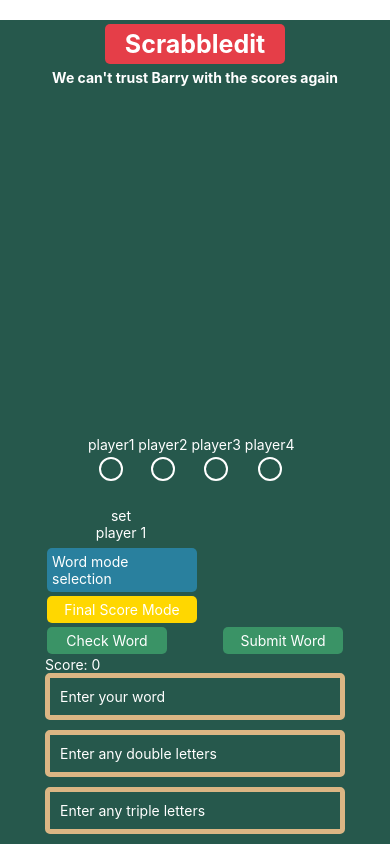
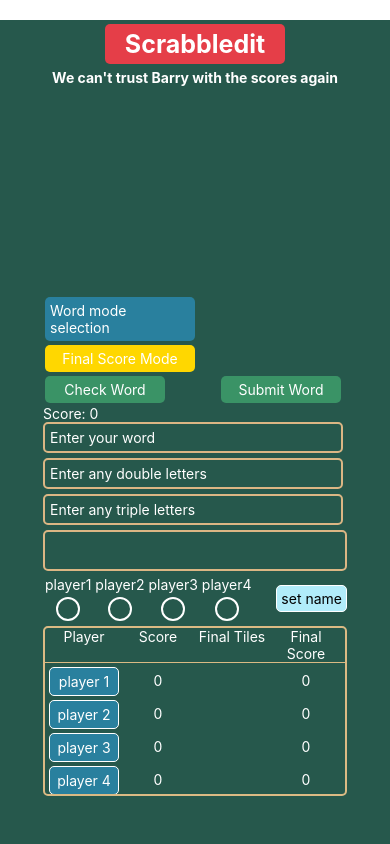
Before and after one commit to TomBirbeck/scrabbleditreactnative, a React Native app: screen / in a window 390 px wide. Built offline with nearby package versions, Linux system fonts and the light colour scheme.

Commit message:
reconfigured wordcontext

```diff
--- a/App.tsx
+++ b/App.tsx
@@ -1,20 +1,20 @@
 import { useState } from 'react';
-import { StyleSheet, SafeAreaView } from 'react-native';
+import { StyleSheet, SafeAreaView, View } from 'react-native';
 import Display from './components/Display';
 import Header from './components/Header';
-import WordScore from './components/WordScore';
 import WordContext from './utilities/wordContext';
 
 export default function App() {
   const [context, setContext] = useState([''])
   return (
-    <WordContext.Provider value={context}>
+    <WordContext.Provider value={[context, setContext]}>
       <SafeAreaView style={styles.container}>
       <Header/>
+      <View style={styles.display}>
       <Display/>
-      <WordScore setContext={setContext}/>
+      </View>
       </SafeAreaView>
-    </WordContext.Provider>
+   </WordContext.Provider>
     );
 }
 
@@ -25,4 +25,7 @@ const styles = StyleSheet.create({
     alignItems: 'center',
     marginTop: 20,
   },
+  display: {
+    flex: 2,
+  },
 });
--- a/components/Display.tsx
+++ b/components/Display.tsx
@@ -1,8 +1,9 @@
-import { FlatList, SafeAreaView, StyleSheet, View } from "react-native"
+import { FlatList, StyleSheet, View } from "react-native"
 import {useContext, useState} from 'react'
 import WordContext from "../utilities/wordContext"
 import DisplayWord from "./DisplayWord"
 import Scoreboard from "./Scoreboard"
+import WordScore from "./WordScore"
 
 const Display = () => {
     const word = useContext(WordContext)
@@ -11,17 +12,24 @@ const [player2, setPlayer2] = useState({ id: 2, name: 'player 2', score: 0 });
     const [player3, setPlayer3] = useState({ id: 3, name: 'player 3', score: 0 });
     const [player4, setPlayer4] = useState({ id: 4, name: 'player 4', score: 0 });
     const [finalTiles, setFinalTiles] = useState([]);
-
+    // const [context, setContext] = useState([''])
 
     return(
+        // <WordContext.Provider value={[context, setContext]}>
         <View style={styles.list}>
+            <View>
             <FlatList
             horizontal={true}
             style={styles.list}
-            data={word}
+            data={word[0]}
             keyExtractor={item=>item}
             renderItem={({item})=>(<DisplayWord letter={item}/>)}
             />
+            </View>
+            <View>
+                <WordScore/>
+            </View>
+            <View>
             <Scoreboard
             player1={player1}
             player2={player2}
@@ -34,13 +42,15 @@ const [finalTiles, setFinalTiles] = useState([]);
             finals={finalTiles}
             />
             </View>
+        </View>
+        // </WordContext.Provider>
     )
 }
 
 const styles = StyleSheet.create({
     list: {
-        flex: 2
-    }
+        flex: 1
+    },
 })
 
 export default Display
--- a/components/Scoreboard.tsx
+++ b/components/Scoreboard.tsx
@@ -85,10 +85,22 @@ const Scoreboard = ({player1, player2, player3, player4, setPlayer1, setPlayer2,
         }
     }
 
-    console.log(players)
     return (
-        <View>
-{/* <View style={styles.table}>
+<View>
+    <View>
+        <TextInput style={styles.nameInput} value={newName} onChangeText={setNewName}/>
+        <View style={styles.radioContainer}>
+<FlatList
+    horizontal={true}
+    data={RADIO}
+    keyExtractor={item=>item}
+    renderItem={(radio)=>(<RadioButton setPlayer={setPlayer} player={radio.item}/>)}/>
+<TouchableOpacity onPress={()=>{handleSubmitPlayer(newName, player)}}>
+    <Text style={styles.setNameButton}>set name</Text>
+</TouchableOpacity>
+        </View>
+    </View>
+    <View style={styles.table}>
     <View style={styles.tableHeader}>
         <Text style={styles.headerText}>Player</Text>
         <Text style={styles.headerText}>Score</Text>
@@ -107,23 +119,15 @@ const Scoreboard = ({player1, player2, player3, player4, setPlayer1, setPlayer2,
             </View>
         )}
          />
-</View> */}
-<FlatList
-    horizontal={true}
-    data={RADIO}
-    keyExtractor={item=>item}
-    renderItem={(radio)=>(<RadioButton setPlayer={setPlayer} player={radio.item}/>)}/>
-<TextInput value={newName} onChangeText={setNewName}/>
-<TouchableOpacity onPress={()=>{handleSubmitPlayer(newName, player)}}>
-    <Text style={styles.bodyText}>set player 1</Text>
-</TouchableOpacity>
+    </View>
 </View>
     )
 }
 
 const styles = StyleSheet.create({
     table: {
-        borderWidth: 4,
+        borderWidth: 2,
+        borderRadius: 5,
         borderColor: '#DBBA84',
         height: 170
     },
@@ -132,7 +136,7 @@ const styles = StyleSheet.create({
         width: 300,
         justifyContent: 'space-evenly',
         borderBottomWidth: 1,
-        borderBottomColor: '#DBBA84'
+        borderBottomColor: '#DBBA84',
     },
     headerText: {
         color: 'white',
@@ -157,6 +161,26 @@ const styles = StyleSheet.create({
         borderColor: 'white',
         borderRadius: 5
     },
+    radioContainer: {
+        flexDirection: 'row',
+        marginBottom: 5,
+        alignItems: 'center'
+    },
+    setNameButton: {
+        backgroundColor: '#B1ECFA',
+        borderWidth: 1,
+        borderColor: 'white',
+        borderRadius: 5,
+        padding: 4,
+    },
+    nameInput: {
+            borderWidth: 2,
+            color: 'white',
+            borderColor: '#DBB684',
+            padding: 10,
+            borderRadius: 5,
+            marginBottom: 5,
+        },
 
 
 })
--- a/components/WordScore.tsx
+++ b/components/WordScore.tsx
@@ -1,10 +1,11 @@
-import React, {useState, useCallback, useEffect} from'react'
-import { View, Text, TextInput, StyleSheet, TouchableOpacity, Switch, FlatList } from 'react-native'
+import React, {useState, useCallback, useEffect, useContext} from'react'
+import { View, Text, TextInput, StyleSheet, TouchableOpacity, Switch, FlatList, SafeAreaView } from 'react-native'
 import { calculateScrabbleScore } from '../utilities/scoreCalc'
+import WordContext from '../utilities/wordContext'
 
-interface ScoreProps {
-setContext: React.Dispatch<React.SetStateAction<string[]>>
-}
+// interface ScoreProps {
+// setContext: React.Dispatch<React.SetStateAction<string[]>>
+// }
 
 type wordModes = {
         name: string;
@@ -13,7 +14,7 @@ type wordModes = {
 
 }
 
-const WordScore = ({setContext}: ScoreProps) => {
+const WordScore = () => {
     const [word, setWord] = useState('')
     const [doubles, setDoubles] = useState('')
     const [triples, setTriples] = useState('')
@@ -28,6 +29,7 @@ const WordScore = ({setContext}: ScoreProps) => {
     const [score, setScore] = useState(0)
     const [passScore, setPassScore] = useState(0)
     const [finalTiles, setFinalTiles] = useState<number[]>([]);
+    const [context, setContext] = useContext(WordContext)
 
 
     const WORDMODES: wordModes[]= [
@@ -41,6 +43,8 @@ const WordScore = ({setContext}: ScoreProps) => {
     useEffect(()=>{
         setContext(word.trim().toUpperCase().split(''))
     },[word])
+
+    console.log(context)
 
     const handleWordCheck = useCallback((word: string, doubles: string, triples: string) => {
         const wordSplit = word.trim().toUpperCase().split('')
@@ -102,7 +106,7 @@ const WordScore = ({setContext}: ScoreProps) => {
   }, [score, passScore])
 
     return (
-        <View style={styles.container}>
+        <SafeAreaView style={styles.container}>
             <TouchableOpacity style={[styles.button, {backgroundColor: '#29809E'}]} onPress={()=>{setOpenWordModes(!openWordModes)}}>
             <Text style={styles.score}>Word mode selection</Text>
             </TouchableOpacity>
@@ -132,7 +136,7 @@ const WordScore = ({setContext}: ScoreProps) => {
             <TextInput style={styles.textInput} value={word} onChangeText={setWord} placeholder='Enter your word' placeholderTextColor='white'/>
             <TextInput style={styles.textInput} value={doubles} onChangeText={setDoubles} placeholder='Enter any double letters' placeholderTextColor='white'/>
             <TextInput style={styles.textInput} value={triples} onChangeText={setTriples} placeholder='Enter any triple letters' placeholderTextColor='white'/>
-        </View>
+        </SafeAreaView>
     )
 }
 
@@ -141,12 +145,12 @@ const styles = StyleSheet.create({
         width: 300,
     },
     textInput: {
-        borderWidth: 5,
+        borderWidth: 2,
         color: 'white',
         borderColor: '#DBB684',
-        padding: 10,
+        padding: 5,
         borderRadius: 5,
-        marginBottom: 10,
+        marginBottom: 5,
     },
     wordButtonsContainer: {
         flexDirection: 'row',
--- a/package.json
+++ b/package.json
@@ -9,11 +9,17 @@
     "web": "expo start --web"
   },
   "dependencies": {
+    "@react-native-community/masked-view": "^0.1.11",
+    "@react-navigation/native": "^6.1.2",
     "expo": "~47.0.12",
     "expo-status-bar": "~1.4.2",
     "react": "18.1.0",
     "react-dom": "18.1.0",
     "react-native": "0.70.5",
+    "react-native-gesture-handler": "~2.8.0",
+    "react-native-reanimated": "~2.12.0",
+    "react-native-safe-area-context": "4.4.1",
+    "react-native-screens": "~3.18.0",
     "react-native-web": "~0.18.9"
   },
   "devDependencies": {
--- a/utilities/wordContext.ts
+++ b/utilities/wordContext.ts
@@ -1,5 +1,5 @@
 import { createContext } from "react";
 
-const WordContext = createContext<string[]>([])
+const WordContext = createContext<[string[],React.Dispatch<React.SetStateAction<string[]>>]>([[], ()=>{}])
 
 export default WordContext
```
Also changed, not shown: 1 other file (tests, documents, lock files or other folders). Lines whose indentation alone changed are shown as unchanged.
